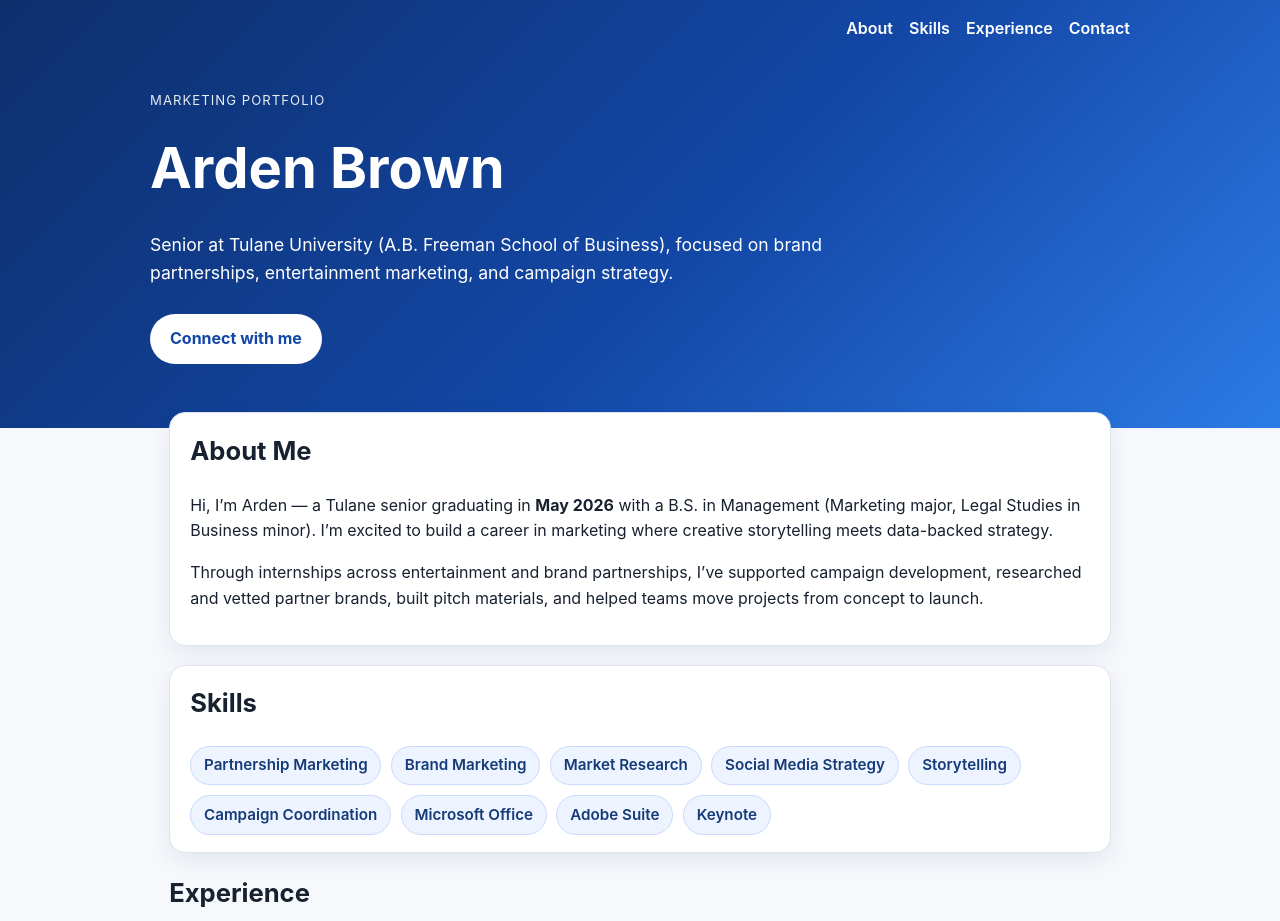
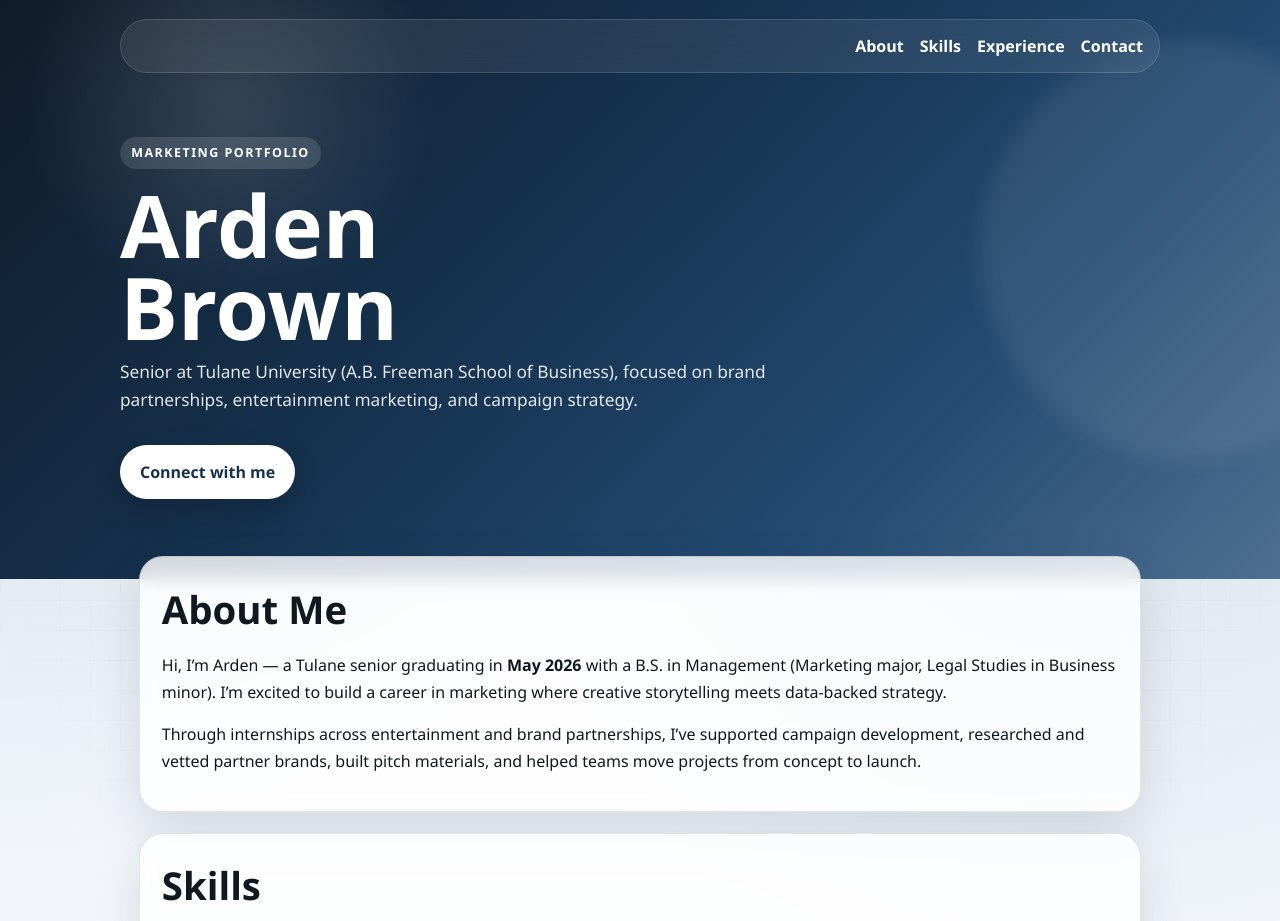
Before and after one commit to ardenbrown/my-website, a plain HTML site: page index.html in a window 1280 px wide. Shown: the top 921 px of the page. Drawn offline with Linux system fonts and the light colour scheme.

Commit message:
Update styles.css

```diff
--- a/styles.css
+++ b/styles.css
@@ -1,105 +1,186 @@
 :root {
-  --bg: #f6f8fc;
-  --card: #ffffff;
-  --text: #17212f;
-  --muted: #5a687a;
-  --brand: #1347a6;
-  --accent: #2c7be5;
-  --border: #dbe4f0;
+  --bg: #eef3f8;
+  --bg-deep: #d8e2ec;
+  --card: rgba(255, 255, 255, 0.82);
+  --card-strong: #ffffff;
+  --text: #101820;
+  --muted: #556476;
+  --brand: #234a72;
+  --brand-strong: #16324f;
+  --accent: #4e6f91;
+  --accent-soft: #c8d6e5;
+  --border: rgba(16, 24, 32, 0.1);
+  --shadow: 0 18px 48px rgba(18, 36, 56, 0.12);
 }
 
 * {
   box-sizing: border-box;
 }
 
+html {
+  scroll-behavior: smooth;
+}
+
 body {
   margin: 0;
-  font-family: Inter, "Segoe UI", Roboto, Helvetica, Arial, sans-serif;
-  background: var(--bg);
+  font-family: "Space Grotesk", "Segoe UI", Roboto, Helvetica, Arial, sans-serif;
   color: var(--text);
-  line-height: 1.6;
+  line-height: 1.65;
+  background:
+    radial-gradient(circle at top left, rgba(35, 74, 114, 0.18), transparent 30%),
+    radial-gradient(circle at 86% 14%, rgba(78, 111, 145, 0.14), transparent 26%),
+    linear-gradient(180deg, var(--bg) 0%, #f8fbfd 100%);
+}
+
+body::before {
+  content: "";
+  position: fixed;
+  inset: 0;
+  background-image:
+    linear-gradient(rgba(16, 24, 32, 0.03) 1px, transparent 1px),
+    linear-gradient(90deg, rgba(16, 24, 32, 0.03) 1px, transparent 1px);
+  background-size: 30px 30px;
+  pointer-events: none;
+  mask-image: radial-gradient(circle at center, black 58%, transparent 94%);
 }
 
 .hero {
-  background: linear-gradient(135deg, #0d2f6c, #1347a6 55%, #2c7be5);
+  position: relative;
+  overflow: hidden;
   color: #fff;
-  padding: 1rem 1.5rem 4rem;
+  padding: 1.2rem 1.5rem 5rem;
+  background:
+    radial-gradient(circle at 18% 18%, rgba(255, 255, 255, 0.14), transparent 18%),
+    linear-gradient(135deg, #0f1b29 0%, #16324f 42%, #234a72 72%, #4e6f91 100%);
+}
+
+.hero::after {
+  content: "";
+  position: absolute;
+  width: 420px;
+  height: 420px;
+  right: -120px;
+  top: 40px;
+  border-radius: 999px;
+  background: rgba(255, 255, 255, 0.08);
+  filter: blur(10px);
 }
 
 .nav {
-  max-width: 980px;
+  max-width: 1040px;
   margin: 0 auto;
   display: flex;
   gap: 1rem;
   justify-content: flex-end;
   flex-wrap: wrap;
+  position: relative;
+  z-index: 1;
+  padding: 0.8rem 1rem;
+  border: 1px solid rgba(255, 255, 255, 0.14);
+  border-radius: 999px;
+  background: rgba(255, 255, 255, 0.08);
+  backdrop-filter: blur(14px);
 }
 
 .nav a {
   color: #fff;
   text-decoration: none;
-  font-weight: 600;
+  font-weight: 700;
+  transition: opacity 180ms ease, transform 180ms ease;
+}
+
+.nav a:hover {
+  opacity: 0.82;
+  transform: translateY(-1px);
 }
 
 .hero-content {
-  max-width: 980px;
-  margin: 3rem auto 0;
+  max-width: 1040px;
+  margin: 4rem auto 0;
+  position: relative;
+  z-index: 1;
 }
 
 .eyebrow {
-  letter-spacing: 0.08em;
+  display: inline-block;
+  margin: 0 0 0.75rem;
+  padding: 0.35rem 0.7rem;
+  border-radius: 999px;
+  background: rgba(255, 255, 255, 0.12);
+  letter-spacing: 0.12em;
   text-transform: uppercase;
-  font-size: 0.82rem;
-  opacity: 0.9;
+  font-size: 0.78rem;
+  font-weight: 700;
 }
 
 h1 {
-  font-size: clamp(2rem, 5vw, 3.5rem);
-  margin: 0.2rem 0;
+  font-family: "Syne", "Segoe UI", sans-serif;
+  font-size: clamp(2.8rem, 8vw, 5.4rem);
+  line-height: 0.95;
+  margin: 0.2rem 0 0.6rem;
+  max-width: 8ch;
 }
 
 .subtitle {
-  max-width: 720px;
-  font-size: 1.1rem;
+  max-width: 700px;
+  font-size: 1.08rem;
+  color: rgba(255, 255, 255, 0.88);
 }
 
 .btn {
   display: inline-block;
-  background: #fff;
-  color: var(--brand);
+  background: #ffffff;
+  color: var(--brand-strong);
   text-decoration: none;
-  font-weight: 700;
+  font-weight: 800;
   border-radius: 999px;
-  padding: 0.75rem 1.25rem;
-  margin-top: 0.6rem;
+  padding: 0.85rem 1.25rem;
+  margin-top: 0.8rem;
+  box-shadow: 0 12px 28px rgba(0, 0, 0, 0.18);
+  transition: transform 180ms ease, box-shadow 180ms ease, background 180ms ease;
+}
+
+.btn:hover {
+  transform: translateY(-2px);
+  background: #f2f6fa;
+  box-shadow: 0 16px 34px rgba(0, 0, 0, 0.2);
 }
 
 main {
-  max-width: 980px;
-  margin: -2rem auto 0;
-  padding: 0 1.2rem 2rem;
+  max-width: 1040px;
+  margin: -2.4rem auto 0;
+  padding: 0 1.2rem 2.5rem;
+  position: relative;
+  z-index: 2;
 }
 
 .section {
-  margin: 1rem 0 1.2rem;
+  margin: 1rem 0 1.3rem;
 }
 
 .card {
   background: var(--card);
   border: 1px solid var(--border);
-  border-radius: 16px;
-  padding: 1.1rem 1.25rem;
-  box-shadow: 0 8px 22px rgba(17, 38, 79, 0.08);
+  backdrop-filter: blur(10px);
+  border-radius: 24px;
+  padding: 1.3rem 1.35rem;
+  box-shadow: var(--shadow);
 }
 
 h2 {
+  font-family: "Syne", "Segoe UI", sans-serif;
   margin-top: 0;
-  font-size: 1.6rem;
+  margin-bottom: 0.7rem;
+  font-size: clamp(1.7rem, 4vw, 2.4rem);
 }
 
 h3 {
   margin: 0;
-  font-size: 1.2rem;
+  font-size: 1.24rem;
+}
+
+p {
+  margin-top: 0;
 }
 
 .role,
@@ -109,7 +190,7 @@ h3 {
 
 .role {
   color: var(--brand);
-  font-weight: 600;
+  font-weight: 700;
 }
 
 .meta {
@@ -119,35 +200,51 @@ h3 {
 
 .experience-item {
   margin-bottom: 1rem;
+  transition: transform 180ms ease, box-shadow 180ms ease, border-color 180ms ease;
+}
+
+.experience-item:hover {
+  transform: translateY(-4px);
+  box-shadow: 0 22px 42px rgba(18, 36, 56, 0.14);
+  border-color: rgba(35, 74, 114, 0.18);
+}
+
+.experience-head {
+  margin-bottom: 0.6rem;
 }
 
 .experience-item ul {
   margin: 0.75rem 0 0;
+  padding-left: 1.2rem;
+}
+
+.experience-item li {
+  margin-bottom: 0.55rem;
 }
 
 .pill-list {
   display: flex;
   flex-wrap: wrap;
-  gap: 0.6rem;
+  gap: 0.7rem;
   list-style: none;
   padding: 0;
   margin: 0;
 }
 
 .pill-list li {
-  background: #eef4ff;
-  color: #143a77;
-  border: 1px solid #c9dafc;
+  background: linear-gradient(180deg, #f6f9fc, #e8eef5);
+  color: var(--brand-strong);
+  border: 1px solid rgba(35, 74, 114, 0.12);
   border-radius: 999px;
-  padding: 0.42rem 0.8rem;
-  font-weight: 600;
-  font-size: 0.95rem;
+  padding: 0.48rem 0.85rem;
+  font-weight: 700;
+  font-size: 0.94rem;
 }
 
 .note {
-  color: #32445f;
-  font-size: 0.95rem;
-  margin: 0 0 0.35rem;
+  color: var(--muted);
+  font-size: 0.96rem;
+  margin: 0 0 0.5rem;
 }
 
 .contact-list {
@@ -157,25 +254,44 @@ h3 {
 }
 
 .contact-list li {
-  margin: 0.3rem 0;
+  margin: 0.45rem 0;
 }
 
 .contact-list a {
-  color: var(--accent);
+  color: var(--brand);
+  font-weight: 700;
+  text-decoration: none;
+}
+
+.contact-list a:hover {
+  text-decoration: underline;
 }
 
 footer {
   text-align: center;
-  padding: 1rem;
+  padding: 1rem 1rem 2rem;
   color: var(--muted);
 }
 
 @media (max-width: 680px) {
   .nav {
     justify-content: center;
+    border-radius: 24px;
+  }
+
+  .hero {
+    padding-bottom: 4rem;
   }
 
   main {
-    margin-top: -1.3rem;
+    margin-top: -1.5rem;
+  }
+
+  .card {
+    border-radius: 20px;
+  }
+
+  h1 {
+    max-width: 10ch;
   }
 }
```
